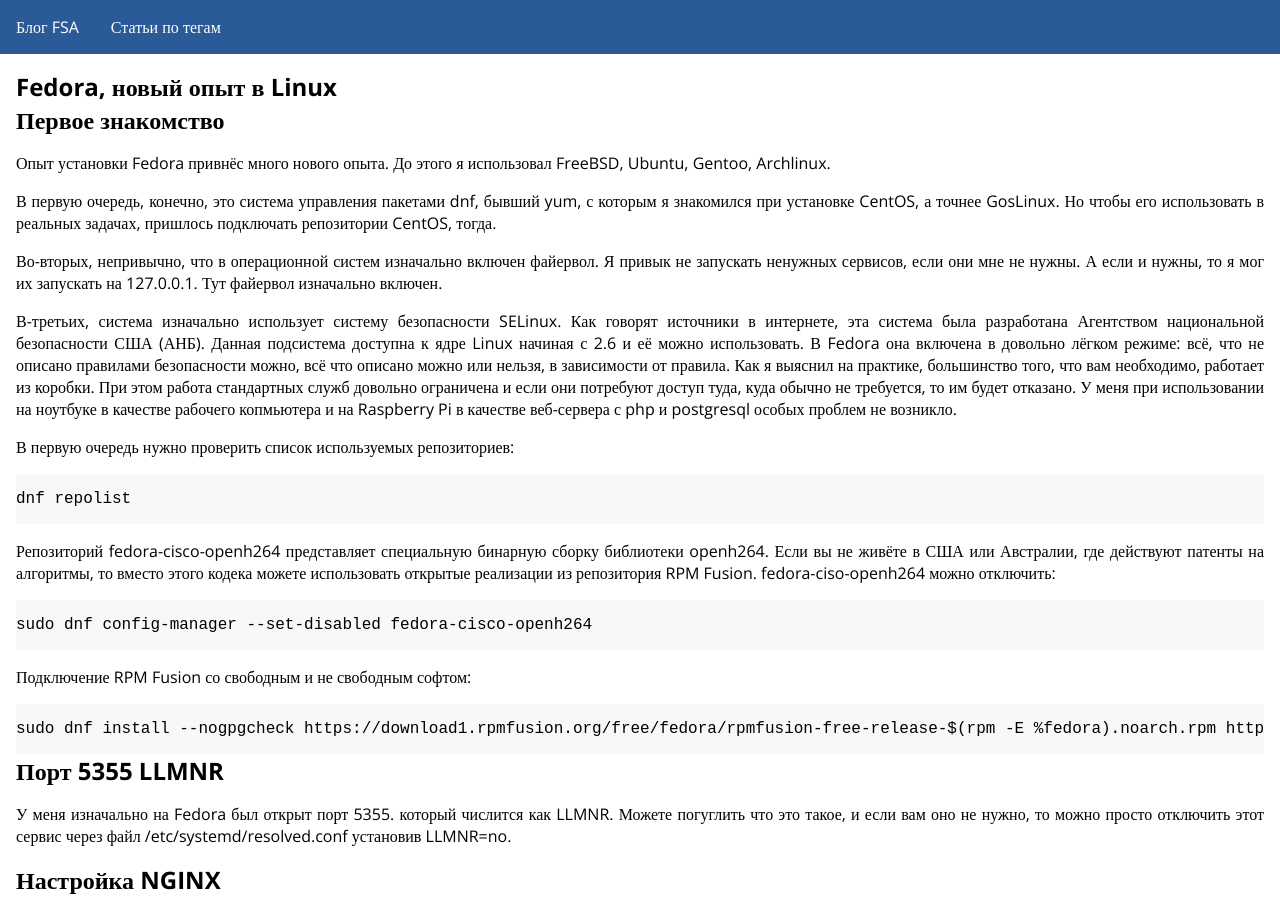
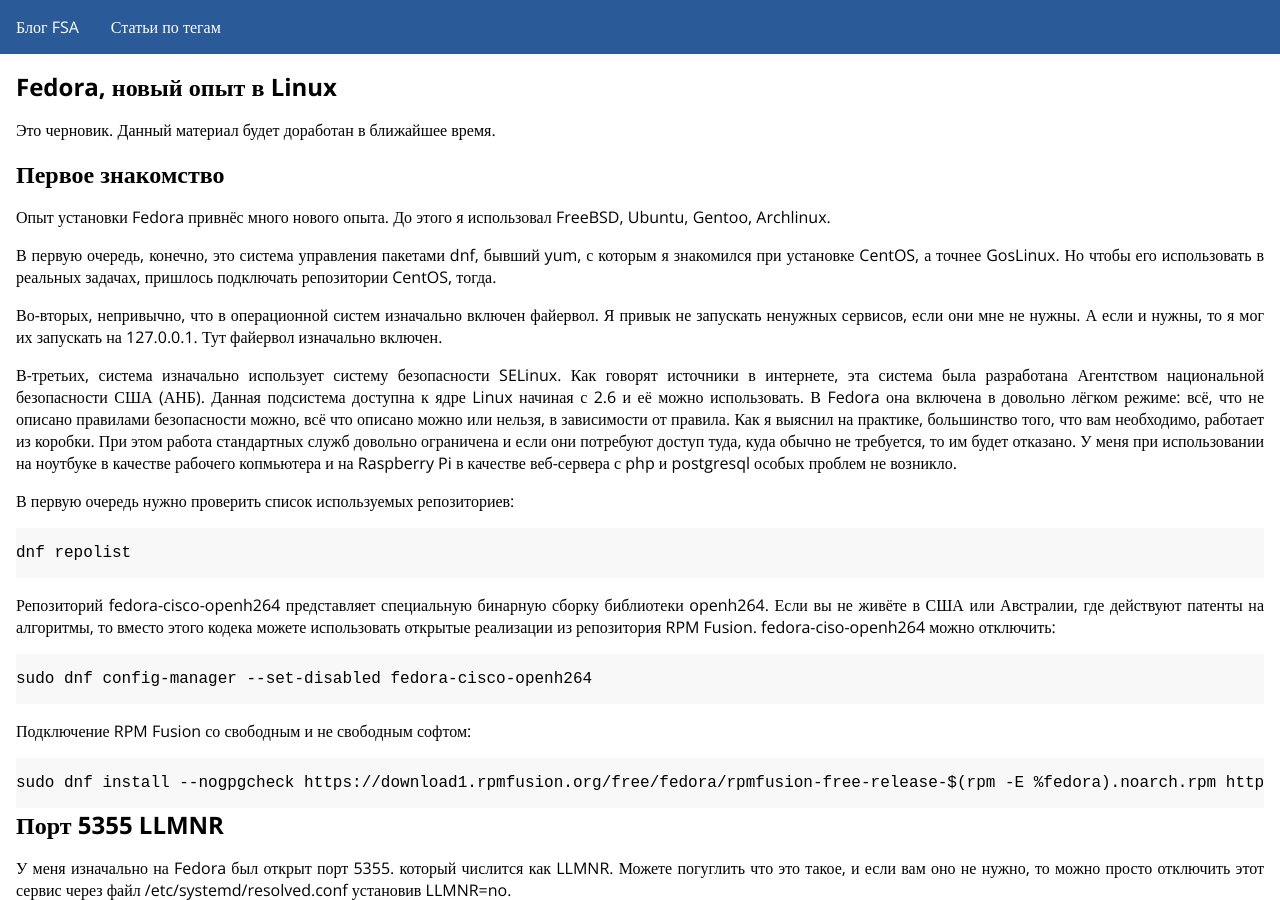
Before and after one commit to fsa/site, a Jekyll site: the page built from _posts/2021-04-12-fedora_first_steps.md, in a window 1280 px wide and 900 px high. Built offline with Jekyll 4.4.1, drawn with Linux system fonts in a browser that asks for light colours.

Commit message:
Update 2021-04-12-fedora_first_steps.md

```diff
--- a/_posts/2021-04-12-fedora_first_steps.md
+++ b/_posts/2021-04-12-fedora_first_steps.md
@@ -4,6 +4,8 @@
 date: 2021-04-10 00:33:45 +0700
 tags: [Linux, Fedora, nginx, PostgreSQL, PHP]
 ---
+
+Это черновик. Данный материал будет доработан в ближайшее время.
 
 # Первое знакомство
 
```
